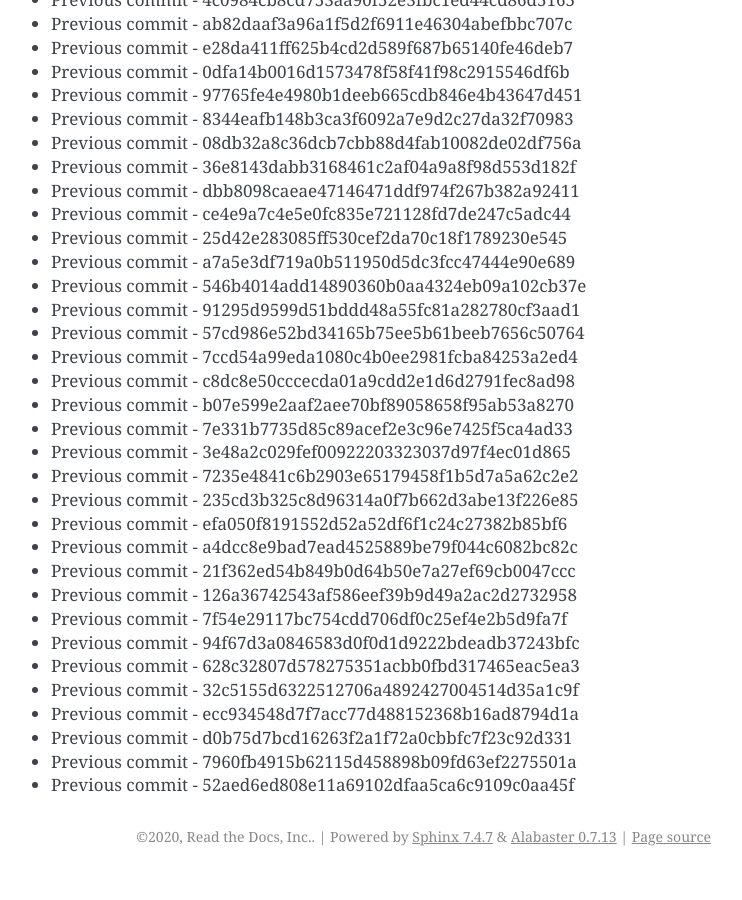
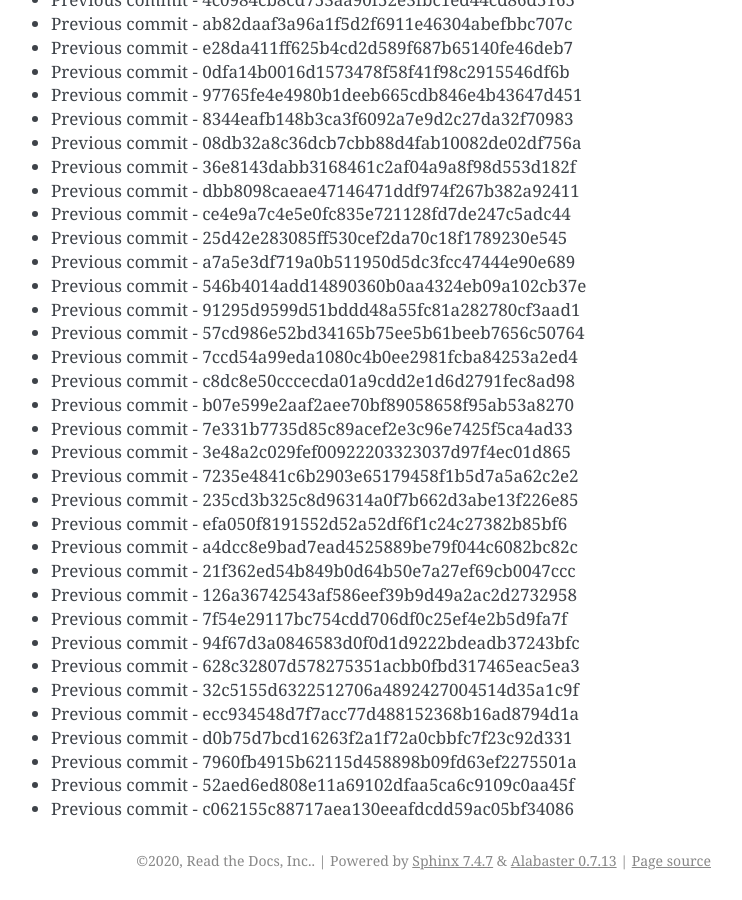
Before and after one commit to readthedocs/rtd-git-stresstest, a Sphinx documentation site: the page built from docs/updates.rst, in a window 1280 px wide and 900 px high, scrolled down 76615 px. Shown: the whole window, without its empty margins (399-1141 px from the left). Built offline with Sphinx 7.4.7, drawn with Linux system fonts in a browser that asks for light colours; before the commit the page ends 77491 px from its top, so only the background shows below that.

Commit message:
Generating commit from previous: c062155c88717aea130eeafdcdd59ac05bf34086

```diff
--- a/docs/updates.rst
+++ b/docs/updates.rst
@@ -3251,3 +3251,4 @@ It can be tested for any performance characteristics.
 * Previous commit - d0b75d7bcd16263f2a1f72a0cbbfc7f23c92d331
 * Previous commit - 7960fb4915b62115d458898b09fd63ef2275501a
 * Previous commit - 52aed6ed808e11a69102dfaa5ca6c9109c0aa45f
+* Previous commit - c062155c88717aea130eeafdcdd59ac05bf34086
```
